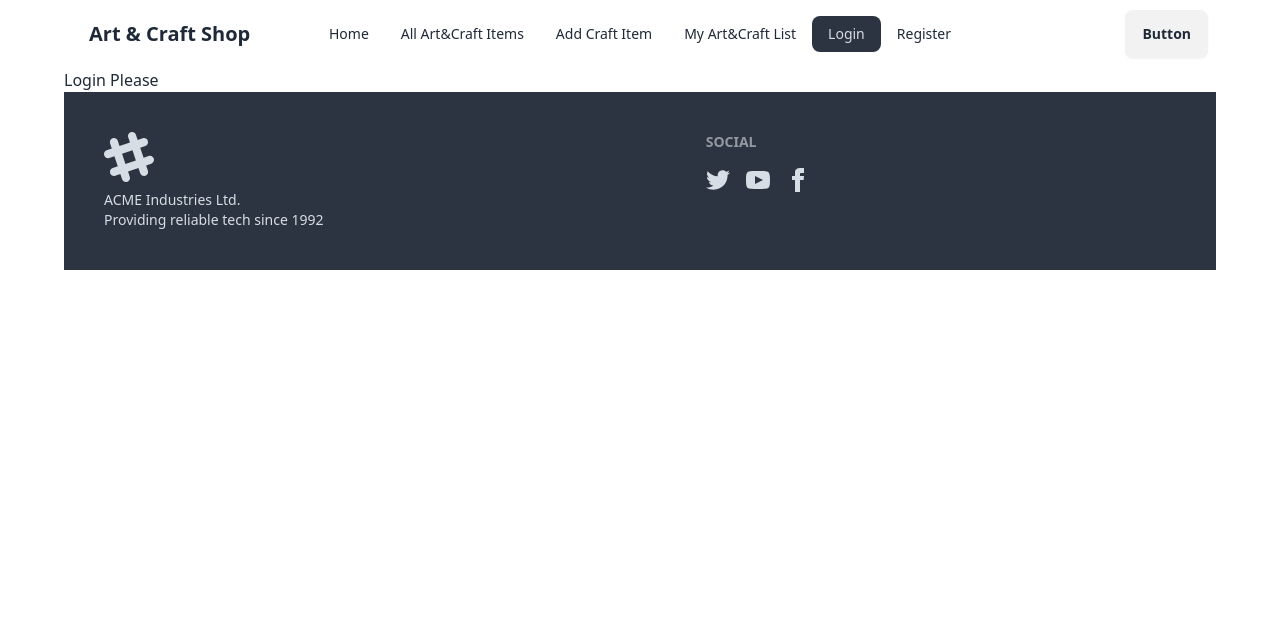
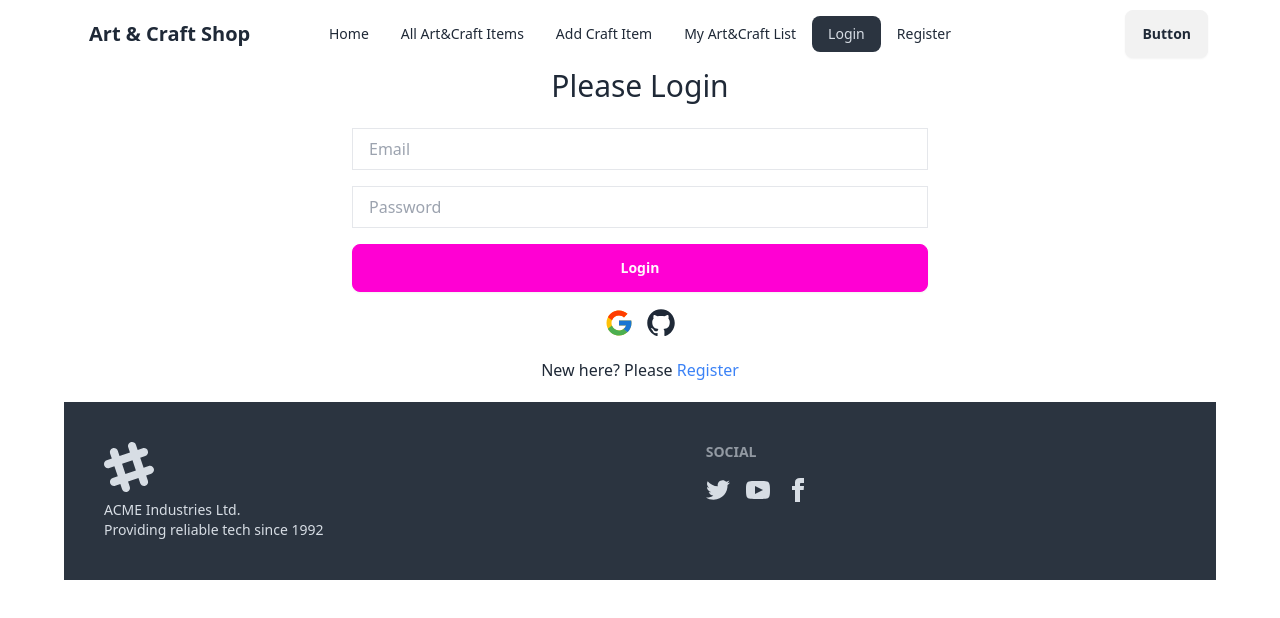
Before and after one commit to imran61999/jute-wooden-client, a React (Vite) app: page /login in a window 1280 px wide. Shown: the top 618 px of the page. Built offline with nearby package versions, Linux system fonts and the light colour scheme; no server answers.

Commit message:
google login implemented

```diff
--- a/package.json
+++ b/package.json
@@ -16,6 +16,7 @@
     "react": "^18.2.0",
     "react-dom": "^18.2.0",
     "react-hook-form": "^7.51.3",
+    "react-icons": "^5.1.0",
     "react-router-dom": "^6.23.0",
     "sort-by": "^1.2.0",
     "sweetalert2": "^11.10.8"
--- a/src/Pages/Login/Login.jsx
+++ b/src/Pages/Login/Login.jsx
@@ -1,10 +1,109 @@
+import { useContext } from "react";
+import { Link, useNavigate } from "react-router-dom";
+import { AuthContext } from "../../Providers/AuthProvider";
+import { useForm } from "react-hook-form";
+import Swal from "sweetalert2";
+import { FcGoogle } from "react-icons/fc";
+import { GrGithub } from "react-icons/gr";
+import app from "../../firebase/firebse.init";
+import { getAuth, signInWithPopup } from "firebase/auth";
+import { GithubAuthProvider, GoogleAuthProvider } from "firebase/auth";
 
 
 const Login = () => {
+  const auth = getAuth(app);
+  const googleProvider = new GoogleAuthProvider();
+  const githubProvider = new GithubAuthProvider();
+    const { register, handleSubmit, formState: { errors } } = useForm();
+    const { signIn }= useContext(AuthContext);
+    const navigate = useNavigate();
+
+    const onSubmit = data =>{
+     const email = data.email;
+     const password = data.password;
+
+     signIn(email, password)
+     .then( result =>{
+        const user = result.user;
+        console.log(user);
+        navigate('/')
+        Swal.fire({
+            title: "User LoggedIn Successfully",
+            showClass: {
+              popup: `
+                animate__animated
+                animate__fadeInUp
+                animate__faster
+              `
+            },
+            hideClass: {
+              popup: `
+                animate__animated
+                animate__fadeOutDown
+                animate__faster
+              `
+            }
+          });
+     })
+     .catch(error =>{
+        Swal.fire({
+            icon: "error",
+            title: "Oops...",
+            text: "Please enter valid email and password",
+
+          });
+     })
+
+    }
+
+    const handleGoogleLogin =()=>{
+      console.log('google button clicked')
+      signInWithPopup(auth, googleProvider)
+      .then(result =>   {
+        const user = result?.user?.email;
+        console.log(user)
+      })
+      .catch(error =>{
+        console.log(error.message)
+      })
+    }
+
+    const handleGithubSignIn = ()=>{
+      signInWithPopup(auth, githubProvider)
+      .then( result => {
+        const loggedUser = result.user;
+        console.log(loggedUser)
+      })
+      .catch( error =>{
+        console.log(error)
+      })
+    }
+
     return (
         <div>
-            <h2>Login Please</h2>
-        </div>
+        <div className="mx-auto md:w-1/2">
+           <h2 className="text-3xl mb-6 text-center">Please Login</h2>
+           <form onSubmit={handleSubmit(onSubmit)}>
+
+               <input type="email" placeholder="Email" {...register('email', {required:true})} className="border w-full py-2 px-4 mb-4" />
+               {
+                    errors.email && <span className="text-red-500">Email is required</span>
+                }
+               <br />
+               <input type="password" placeholder="Password" {...register('password',{required:true})} className="border w-full py-2 px-4 mb-4" />
+               {
+                    errors.password && <span className="text-red-500">Password is required</span>
+                }
+               <br />
+               <input className="btn btn-secondary w-full mb-4" type="submit" value="Login" />
+           </form>
+           <div className="flex gap-3 justify-center mb-5">
+                <button className="text-3xl" onClick={handleGoogleLogin}><FcGoogle /></button>
+                <button className="text-3xl" onClick={handleGithubSignIn}><GrGithub /></button>
+            </div>
+           <p className="text-center mb-5">New here? Please <Link className="text-blue-500" to="/register">Register</Link> </p>
+       </div>
+      </div>
     );
 };
 
--- a/src/Pages/Register/Register.jsx
+++ b/src/Pages/Register/Register.jsx
@@ -2,17 +2,37 @@ import { useContext } from "react";
 import { useForm } from "react-hook-form";
 import { Link } from "react-router-dom";
 import { AuthContext } from "../../Providers/AuthProvider";
+import Swal from "sweetalert2";
 
 const Register = () => {
     const { register, handleSubmit, formState: { errors } } = useForm();
     const { createUser, updateUserProfile }= useContext(AuthContext);
 
     const onSubmit = data =>{
-        createUser(data.email, data.password)
+        const email = data.email;
+        const password = data.password;
+        const user = { email }
+
+        createUser(email, password)
         .then(res =>{
             const loggedUser = res.user;
             console.log(loggedUser);
-            updateUserProfile()
+            updateUserProfile(data.name, data.photo)
+
+            fetch('http://localhost:5000/user', {
+                method: 'POST',
+                headers:{
+                    'content-type': 'application/json'
+                },
+                body: JSON.stringify(user)
+            })
+            .then( res => res.json())
+            .then(data => {
+                if(data.insertedId){
+                    Swal.fire("Your Registration successful");
+                }
+            })
+
         })
 
     }
--- a/src/Providers/AuthProvider.jsx
+++ b/src/Providers/AuthProvider.jsx
@@ -28,7 +28,7 @@ const AuthProvider = ({children}) => {
         })
     }
     const updateUserProfile =(name, photo)=>{
-        updateProfile(auth.currentUser,{displayName:name, photoURL:photo})
+       return updateProfile(auth.currentUser,{displayName:name, photoURL:photo})
         .then(()=>{
             console.log('user profile updated');
         })
```
Also changed, not shown: 1 other file (tests, documents, lock files or other folders).
